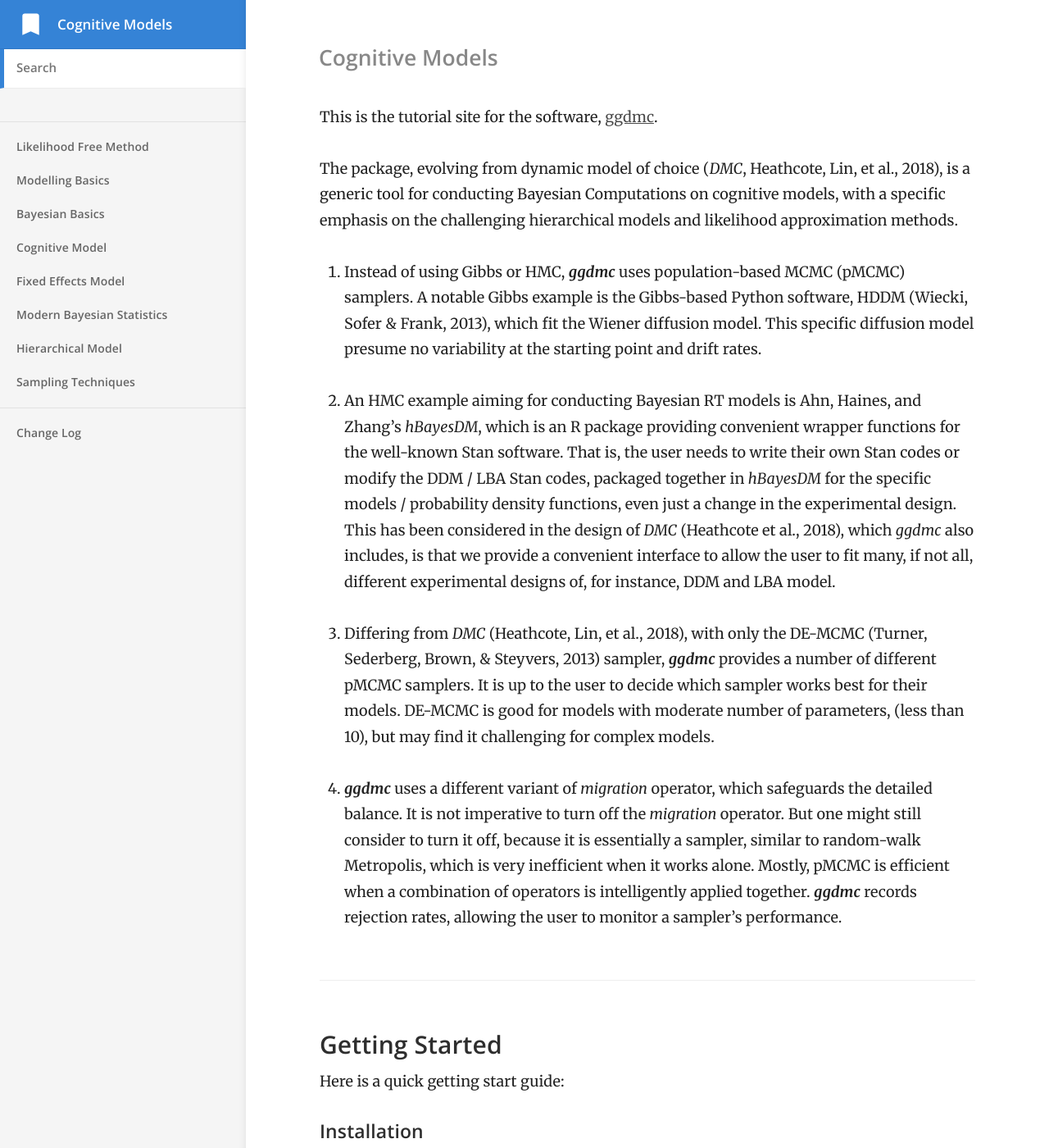
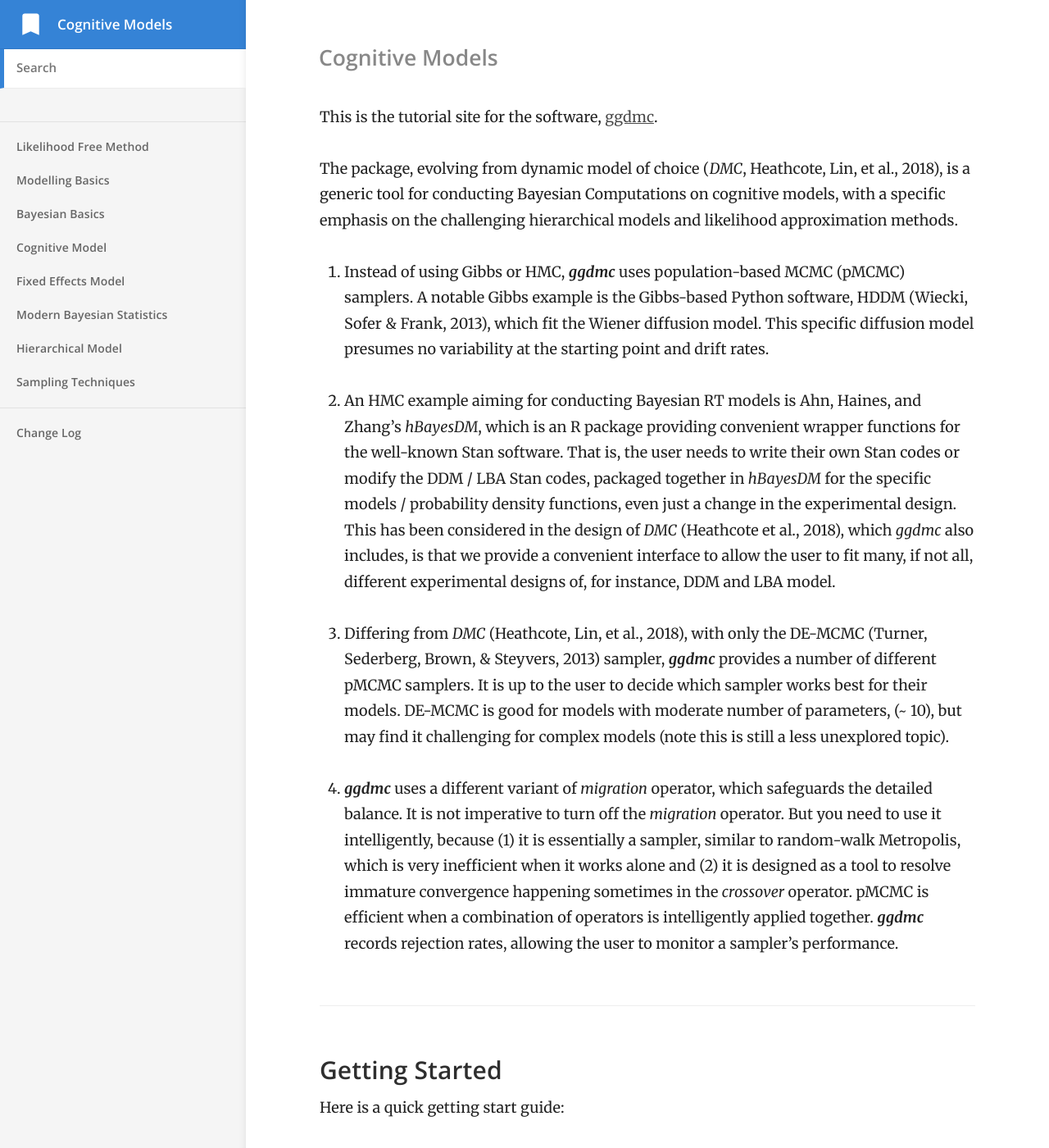
Before and after one commit to yxlin/yxlin.github.io, a Jekyll site: the page built from index.md, in a window 1280 px wide and 1400 px high. Shown: the whole window at 82% size. Built offline with Jekyll 4.4.1, drawn with Linux system fonts in a browser that asks for light colours.

```diff
--- a/index.md
+++ b/index.md
@@ -11,7 +11,7 @@ and likelihood approximation methods.
 1. Instead of using Gibbs or HMC, **_ggdmc_** uses population-based MCMC (pMCMC)
 samplers. A notable Gibbs example is the Gibbs-based Python software,
 HDDM (Wiecki, Sofer & Frank, 2013), which fit the Wiener diffusion model.
-This specific diffusion model presume no variability at the starting point
+This specific diffusion model presumes no variability at the starting point
 and drift rates.
 
 2. An HMC example aiming for conducting Bayesian RT models is Ahn, Haines, and
@@ -28,16 +28,17 @@ experimental designs of, for instance, DDM and LBA model.
 (Turner, Sederberg, Brown, & Steyvers, 2013) sampler, **_ggdmc_** provides a number
 of different pMCMC samplers. It is up to the user to
 decide which sampler works best for their models. DE-MCMC is good for models
-with moderate number of parameters, (less than 10), but may find it
-challenging for complex models.
+with moderate number of parameters, (~ 10), but may find it
+challenging for complex models (note this is still a less unexplored topic).
 
 4. **_ggdmc_** uses a different variant of _migration_ operator, which safeguards
 the detailed balance. It is not imperative to turn off the _migration_ operator.
-But one might still consider to turn it off, because it is essentially a
+But you need to use it intelligently, because (1)  it is essentially a
 sampler, similar to random-walk Metropolis, which is very inefficient when
-it works alone.  Mostly, pMCMC is efficient when a combination of
-operators is intelligently applied together. **_ggdmc_** records rejection rates,
-allowing the user to monitor a sampler's performance.
+it works alone and (2) it is designed as a tool to resolve immature convergence
+happening sometimes in the _crossover_ operator.  pMCMC is efficient when
+a combination of operators is intelligently applied together. **_ggdmc_**
+records rejection rates, allowing the user to monitor a sampler's performance.
 
 ### Getting Started
 
```
